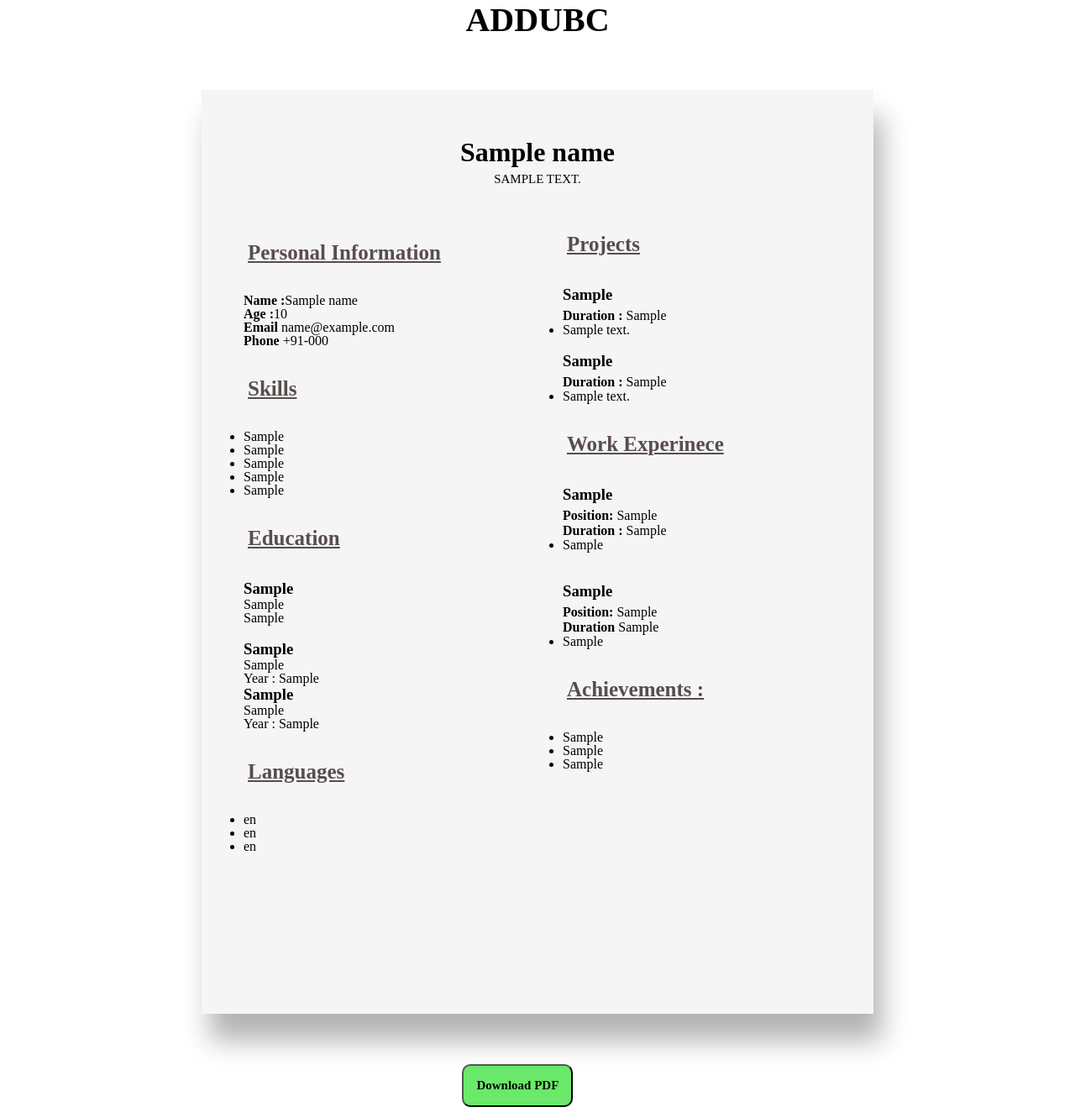
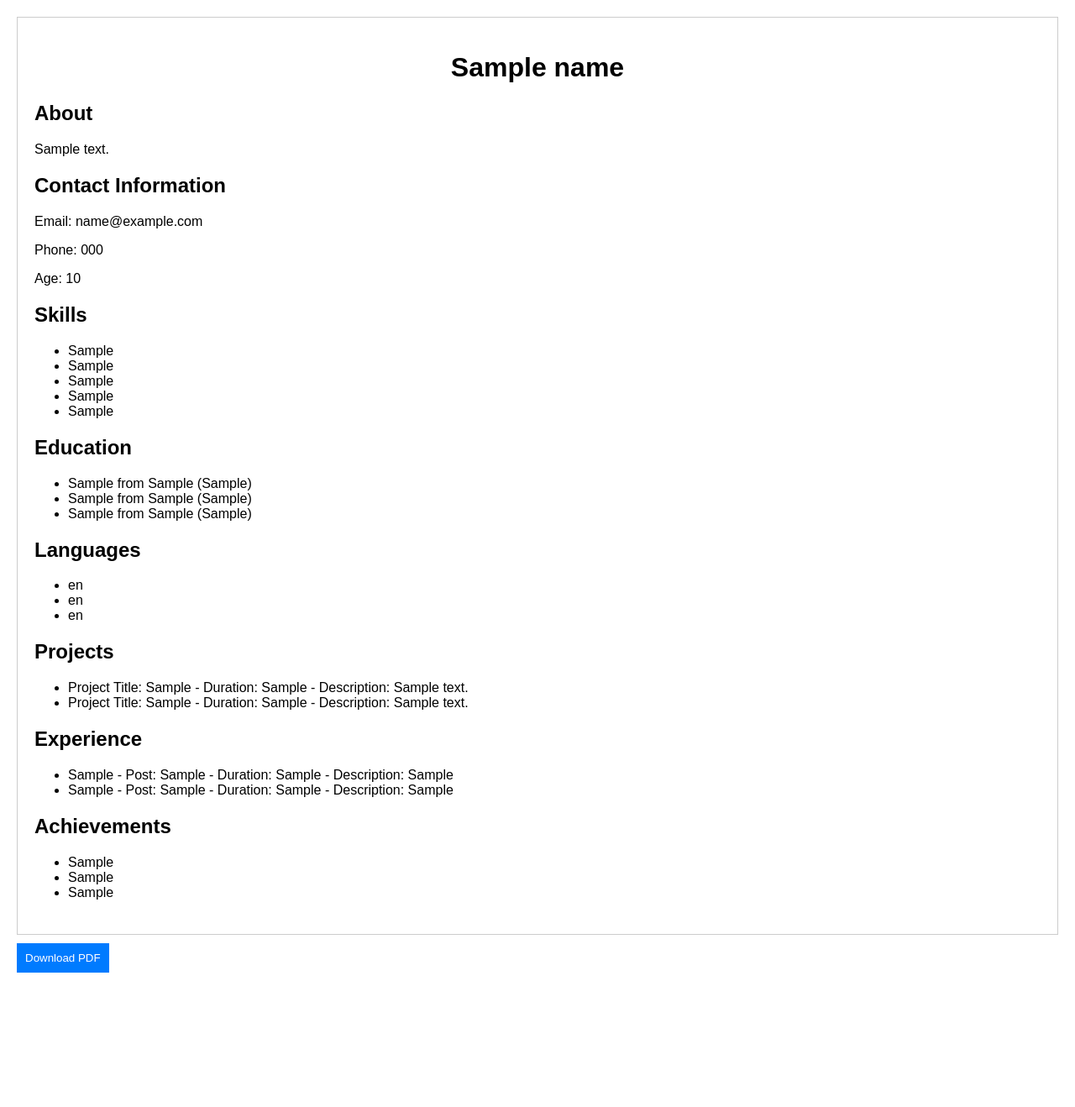
Before and after one commit to advait2711/timepass, a Django app: template main/templates/resume.html in a window 1280 px wide. Shown: the whole page at 84% size. After the commit the page ends 1188 px from the top, so only its background shows below. Run offline with Django 5.2, Linux system fonts and the light colour scheme; the template is opened without the code that fills it: most values are stand-ins (such as "Sample title", 1, 10 or a date in 2020); some libraries are stand-ins or nearby versions.

Commit message:
Update resume.html

```diff
--- a/main/templates/resume.html
+++ b/main/templates/resume.html
@@ -1,208 +1,120 @@
 <!DOCTYPE html>
 <html lang="en">
-
 <head>
     <meta charset="UTF-8">
     <meta name="viewport" content="width=device-width, initial-scale=1.0">
-    <title>Document</title>
-</head>
+    <title>Resume</title>
+    <link rel="stylesheet" href="https://cdnjs.cloudflare.com/ajax/libs/font-awesome/6.0.0-beta3/css/all.min.css">
     <style>
-    * {
-        box-sizing: border-box;
-        margin: 0;
-        padding: 0;
-        font-family: montserrat;
+        body {
+            font-family: Arial, sans-serif;
+            margin: 20px;
         }
-
-    .container {
-        background-color: #f5f5f5;
-        max-width: 800px;
-        margin: 60px auto;
-        height: 1100px;
+        #mn {
             padding: 20px;
-        box-shadow: 10px 2em 30px rgba(0, 0, 0, 0.3);
+            border: 1px solid #ccc;
         }
-
-    .header {
+        h1 {
             text-align: center;
         }
-
-    .header h1 {
-        margin-bottom: 5px;
+        .section {
+            margin: 20px 0;
         }
-
-    .header h3 {
-        text-transform: uppercase;
-        font-size: 15px;
-        font-weight: 500;
+        button {
+            margin: 10px 0;
+            padding: 10px;
+            background-color: #007bff;
+            color: white;
+            border: none;
+            cursor: pointer;
         }
-
-    .main {
-        display: flex;
-        flex-wrap: wrap;
-    }
-
-    .left {
-        flex: 1;
-        padding: 30px;
-    }
-
-    .left p {
-        line-height: 1;
-    }
-
-    .left ul li {
-        line-height: 1;
-
-    }
-
-    h2 {
-
-        padding: 5px;
-        color: #584d4d;
-        margin: 30px 0;
-        text-decoration: underline;
-
-        font-size: 25px;
-        border-radius: 0 20px 20px 0;
-    }
-
-    .right {
-        flex: 1;
-        padding: 20px;
-
-    }
-
-    .right h3 {
-        margin-bottom: 5px;
-
-    }
-
-    .right ul li {
-        line-height: 1;
-    }
-
-    .btn1 {
-        margin-left: 43%;
-        padding: 15px 15px;
-        font-size: 15px;
-        font-weight: bold;
-        background-color: rgb(106, 233, 106);
-        border-radius: 10px;
+        button:hover {
+            background-color: #0056b3;
         }
     </style>
+</head>
+<body>
 
-<body>
-    <h1 style="text-align: center; color:black; font-size:40px; ">ADDUBC</h1>
-    <div id="mn" class="container">
-        <div class="header">
-            <br><br>
-            <h1>{{name}}</h1>
-            <h3>{{about}}</h3>
+<div id="mn">
+    <h1>{{ name }}</h1>
+    <div class="section">
+        <h2>About</h2>
+        <p>{{ about }}</p>
     </div>
-        <div class="main">
-            <div class="left">
-                <h2>Personal Information</h2>
-                <p><strong>Name :</strong>{{name}}</p>
-                <p><strong>Age :</strong>{{age}} </p>
-                <p><strong>Email</strong> {{email}}</p>
-                <p><strong>Phone</strong> +91-{{phone}}</p>
+    <div class="section">
+        <h2>Contact Information</h2>
+        <p>Email: {{ email }}</p>
+        <p>Phone: {{ phone }}</p>
+        <p>Age: {{ age }}</p>
+    </div>
+    <div class="section">
         <h2>Skills</h2>
         <ul>
-                    <li>{{skill1}}</li>
-                    <li>{{skill2}}</li>
-                    <li>{{skill3}}</li>
-                    <li>{{skill4}}</li>
-                    <li>{{skill5}}</li>
+            <li>{{ skill1 }}</li>
+            <li>{{ skill2 }}</li>
+            <li>{{ skill3 }}</li>
+            <li>{{ skill4 }}</li>
+            <li>{{ skill5 }}</li>
         </ul>
+    </div>
+
+    <div class="section">
         <h2>Education</h2>
-                <h3>{{degree1}} </h3>
-                <p>{{college1}}</p>
-                <p>{{year1}}</p>
-                <br>
-                <h3>{{degree2}} </h3>
-                <p>{{college2}}</p>
-                <p> Year : {{year2}}</p>
-                <h3>{{degre3}} </h3>
-                <p>{{college3}}</p>
-                <p> Year : {{year3}}</p>
+        <ul>
+            <li>{{ degree1 }} from {{ college1 }} ({{ year1 }})</li>
+            <li>{{ degree2 }} from {{ college2 }} ({{ year2 }})</li>
+            <li>{{ degree3 }} from {{ college3 }} ({{ year3 }})</li>
+        </ul>
+    </div>
+
+    <div class="section">
         <h2>Languages</h2>
         <ul>
-                    <li>{{lang1}}</li>
-                    <li>{{lang2}}</li>
-                    <li>{{lang3}}</li>
+            <li>{{ lang1 }}</li>
+            <li>{{ lang2 }}</li>
+            <li>{{ lang3 }}</li>
         </ul>
     </div>
-            <div class="right">
+
+    <div class="section">
         <h2>Projects</h2>
-                <h3>{{project1}}</h3>
-                <p><strong>Duration :</strong> {{durat1}}</p>
         <ul>
-                    <li>{{desc1}}</li>
+            <li>Project Title: {{ project1 }} - Duration: {{ durat1 }} - Description: {{ desc1 }}</li>
+            <li>Project Title: {{ project2 }} - Duration: {{ durat2 }} - Description: {{ desc2 }}</li>
         </ul>
-                <br>
-                <h3>{{project2}}</h3>
-                <p><strong>Duration :</strong> {{durat2}}</p>
+    </div>
+
+    <div class="section">
+        <h2>Experience</h2>
         <ul>
-                    <li>{{desc2}}</li>
+            <li>{{ company1 }} - Post: {{ post1 }} - Duration: {{ duration1 }} - Description: {{ lin11 }}</li>
+            <li>{{ company2 }} - Post: {{ post2 }} - Duration: {{ duration2 }} - Description: {{ lin21 }}</li>
         </ul>
-                <h2>Work Experinece</h2>
-                <h3>{{company1}}</h3>
-                <p><strong>Position:</strong> {{post1}}</p>
-                <p><strong>Duration :</strong> {{duration1}}</p>
+    </div>
+
+    <div class="section">
+        <h2>Achievements</h2>
         <ul>
-                    <li>{{lin11}}</li>
-                </ul>
-                <br><br>
-                <h3>{{company2}}</h3>
-                <p><strong>Position: </strong>{{post2}}</p>
-                <p><strong>Duration</strong> {{duration2}}</p>
-                <ul>
-                    <li>{{lin21}}</li>
-                </ul>
-                <h2>Achievements :</h2>
-                <ul>
-                    <li>{{ach1}}</li>
-                    <li>{{ach2}}</li>
-                    <li>{{ach3}}</li>
+            <li>{{ ach1 }}</li>
+            <li>{{ ach2 }}</li>
+            <li>{{ ach3 }}</li>
         </ul>
     </div>
 </div>
-    </div>
-    <button onclick="generatePDF('mn')" type="button" class="btn1">Download PDF</button>
-    <script src="https://cdnjs.cloudflare.com/ajax/libs/html2pdf.js/0.9.3/html2pdf.bundle.min.js"></script>
-    <script src="https://cdnjs.cloudflare.com/ajax/libs/mammoth/1.4.0/mammoth.browser.min.js"></script>
-    <script type="text/javascript">
-      function generatePDF(containerId) {
-    const container = document.getElementById(containerId);
 
-    // Adding a small delay to allow rendering
-    setTimeout(() => {
-        const pdfOptions = {
-            margin: 10,
-            filename: 'resume.pdf',
-            image: { type: 'jpeg', quality: 0.98 },
-            html2canvas: { scale: 2 },
-            jsPDF: { unit: 'mm', format: 'a4', orientation: 'portrait' }
-        };
+<button id="download-pdf">Download PDF</button>
+
+<script src="https://cdnjs.cloudflare.com/ajax/libs/html2pdf.js/0.10.1/html2pdf.bundle.min.js"></script>
+<script>
+    document.getElementById('download-pdf').addEventListener('click', function() {
+        const container = document.getElementById('mn');
 
         html2pdf()
             .from(container)
-            .set(pdfOptions)
-            .outputPdf()
-            .then(function (pdf) {
-                const pdfBlob = new Blob([pdf], { type: 'application/pdf' });
-                const pdfUrl = URL.createObjectURL(pdfBlob);
-                const pdfLink = document.createElement('a');
-                pdfLink.href = pdfUrl;
-                pdfLink.download = 'resume.pdf';
-                pdfLink.click();
+            .save('resume.pdf')
+            .catch(err => console.log(err)); // Catch any errors
     });
-    }, 500); // Adjust the delay as needed
-}
-
 </script>
 
 </body>
-
 </html>
```
Lines whose indentation alone changed are shown as unchanged.
